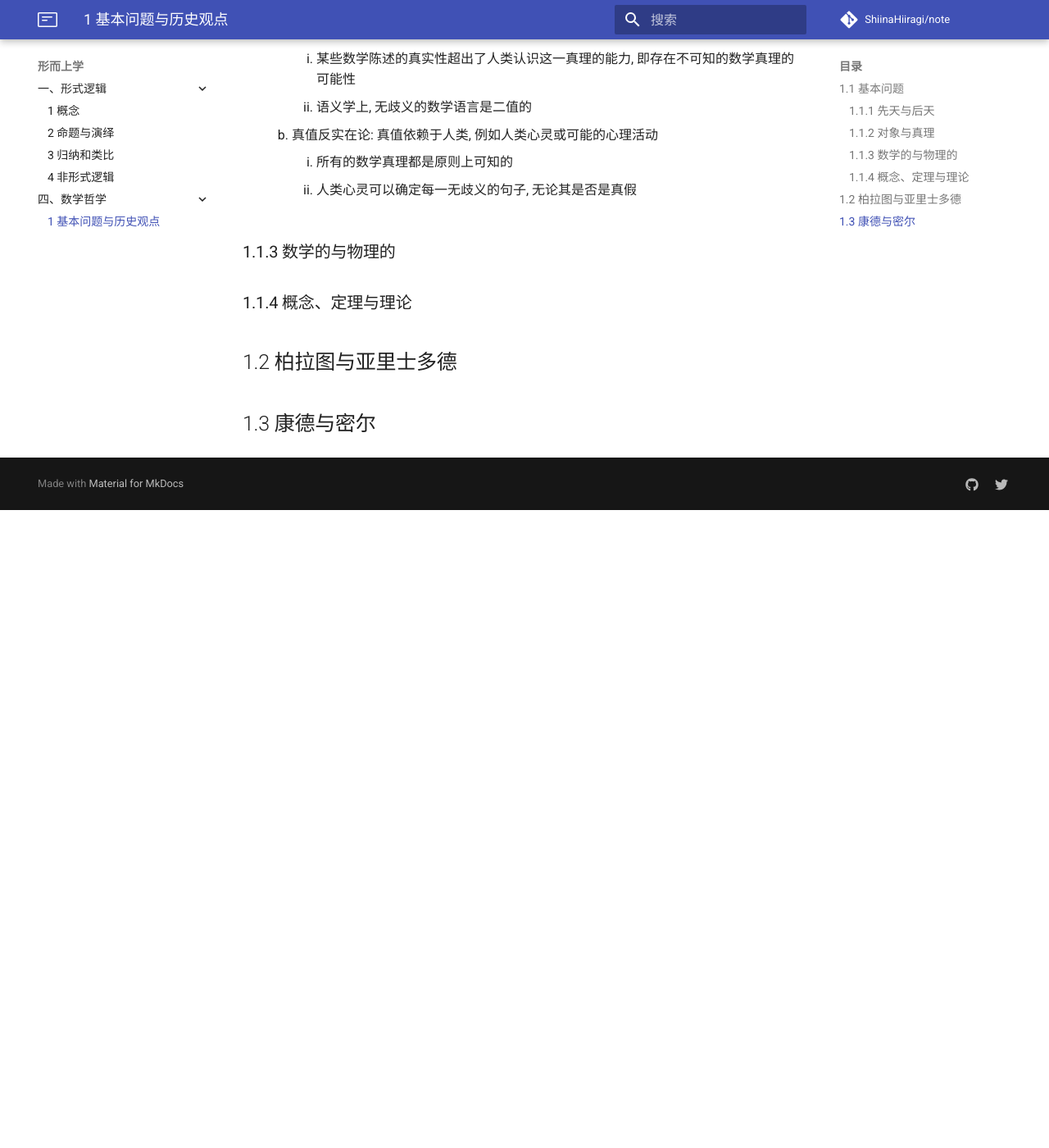
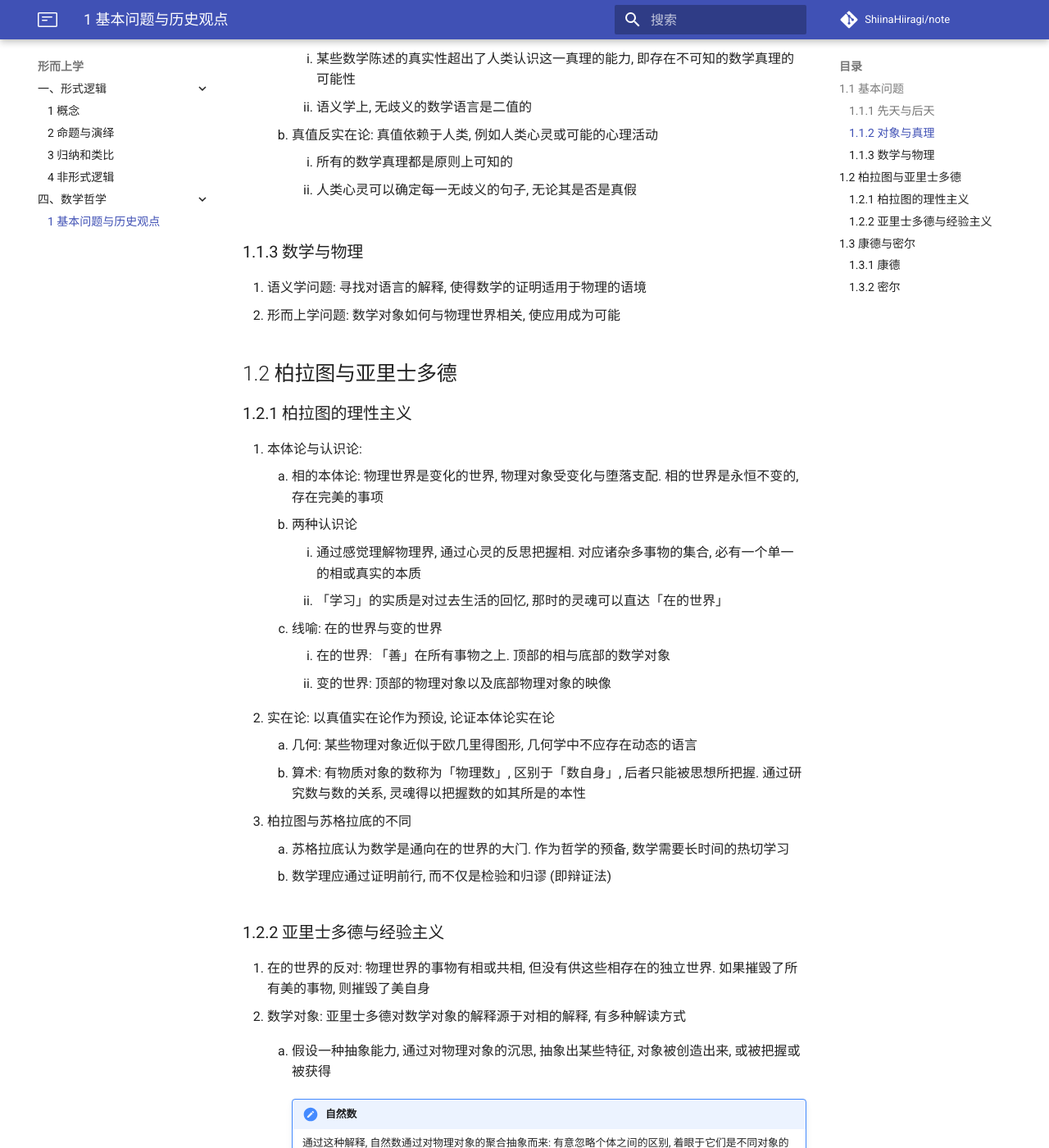
Before and after one commit to ShiinaHiiragi/note, an MkDocs documentation site: the page built from docs/philosophy/math/concept.md, in a window 1280 px wide and 1400 px high, scrolled down 942 px. Shown: the whole window at 82% size. Built offline with MkDocs 1.6.1 and Material for MkDocs 9.7.7, drawn with Linux system fonts in a browser that asks for light colours; comment, search, counter and statistics services are not loaded; before the commit the page ends 1564 px from its top, so only the background shows below that; some of the changed text lies outside the part shown.

Commit message:
add Plato and Aristotle

```diff
--- a/docs/philosophy/math/concept.md
+++ b/docs/philosophy/math/concept.md
@@ -24,10 +24,42 @@
         1. 所有的数学真理都是原则上可知的
         2. 人类心灵可以确定每一无歧义的句子, 无论其是否是真假
 
-### 1.1.3 数学的与物理的
-
-### 1.1.4 概念、定理与理论
+### 1.1.3 数学与物理
+1. 语义学问题: 寻找对语言的解释, 使得数学的证明适用于物理的语境
+2. 形而上学问题: 数学对象如何与物理世界相关, 使应用成为可能
 
 ## 1.2 柏拉图与亚里士多德
+### 1.2.1 柏拉图的理性主义
+1. 本体论与认识论:
+    1. 相的本体论: 物理世界是变化的世界, 物理对象受变化与堕落支配. 相的世界是永恒不变的, 存在完美的事项
+    2. 两种认识论
+        1. 通过感觉理解物理界, 通过心灵的反思把握相. 对应诸杂多事物的集合, 必有一个单一的相或真实的本质
+        2. 「学习」的实质是对过去生活的回忆, 那时的灵魂可以直达「在的世界」
+    3. 线喻: 在的世界与变的世界
+        1. 在的世界: 「善」在所有事物之上. 顶部的相与底部的数学对象
+        2. 变的世界: 顶部的物理对象以及底部物理对象的映像
+2. 实在论: 以真值实在论作为预设, 论证本体论实在论
+    1. 几何: 某些物理对象近似于欧几里得图形, 几何学中不应存在动态的语言
+    2. 算术: 有物质对象的数称为「物理数」, 区别于「数自身」, 后者只能被思想所把握. 通过研究数与数的关系, 灵魂得以把握数的如其所是的本性
+3. 柏拉图与苏格拉底的不同
+    1. 苏格拉底认为数学是通向在的世界的大门. 作为哲学的预备, 数学需要长时间的热切学习
+    2. 数学理应通过证明前行, 而不仅是检验和归谬 (即辩证法)
+
+### 1.2.2 亚里士多德与经验主义
+1. 在的世界的反对: 物理世界的事物有相或共相, 但没有供这些相存在的独立世界. 如果摧毁了所有美的事物, 则摧毁了美自身
+2. 数学对象: 亚里士多德对数学对象的解释源于对相的解释, 有多种解读方式
+    1. 假设一种抽象能力, 通过对物理对象的沉思, 抽象出某些特征, 对象被创造出来, 或被把握或被获得
+
+        !!! note "自然数"
+            通过这种解释, 自然数通过对物理对象的聚合抽象而来: 有意忽略个体之间的区别, 着眼于它们是不同对象的事实, 得到自然数 (因此很难解释自然数「一」). 而弗雷格批判其「抽象能力」, 如果忽略其间的差异, 那么就无法区分各计数块, 也就无法计数
+
+    2. 反对本体论的抽象, 并拒绝本体论. 即无论借助什么过程, 都无法得到几何或算术对象, 因为这类对象不存在
+
+3. 物理对象与数学对象 (尤几何学对象) 的不匹配
+    1. 抽象主义阐述: 抽象掉物理对象的缺陷, 但与柏拉图主义没有本质区别
+    2. 虚构主义阐述: 完美的几何学对象在物理世界的存在是可能的; 如果任何物理对象的可能集合, 总可能存在一个比起多一个对象的集合, 那么算术的后继原则就是肯定的
 
 ## 1.3 康德与密尔
+### 1.3.1 康德
+
+### 1.3.2 密尔
```
Also changed, not shown: docs/index.md (+1 -1 lines).
